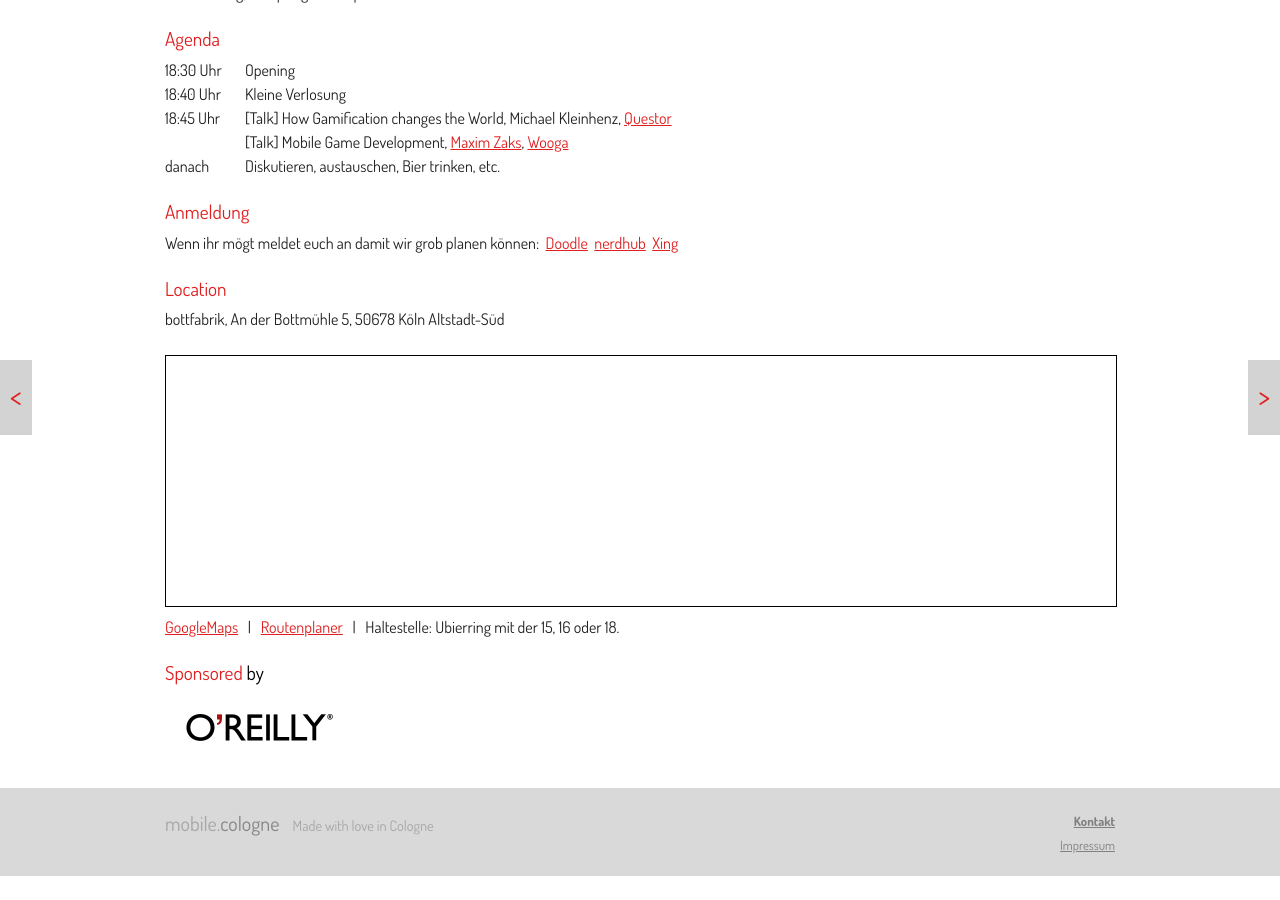
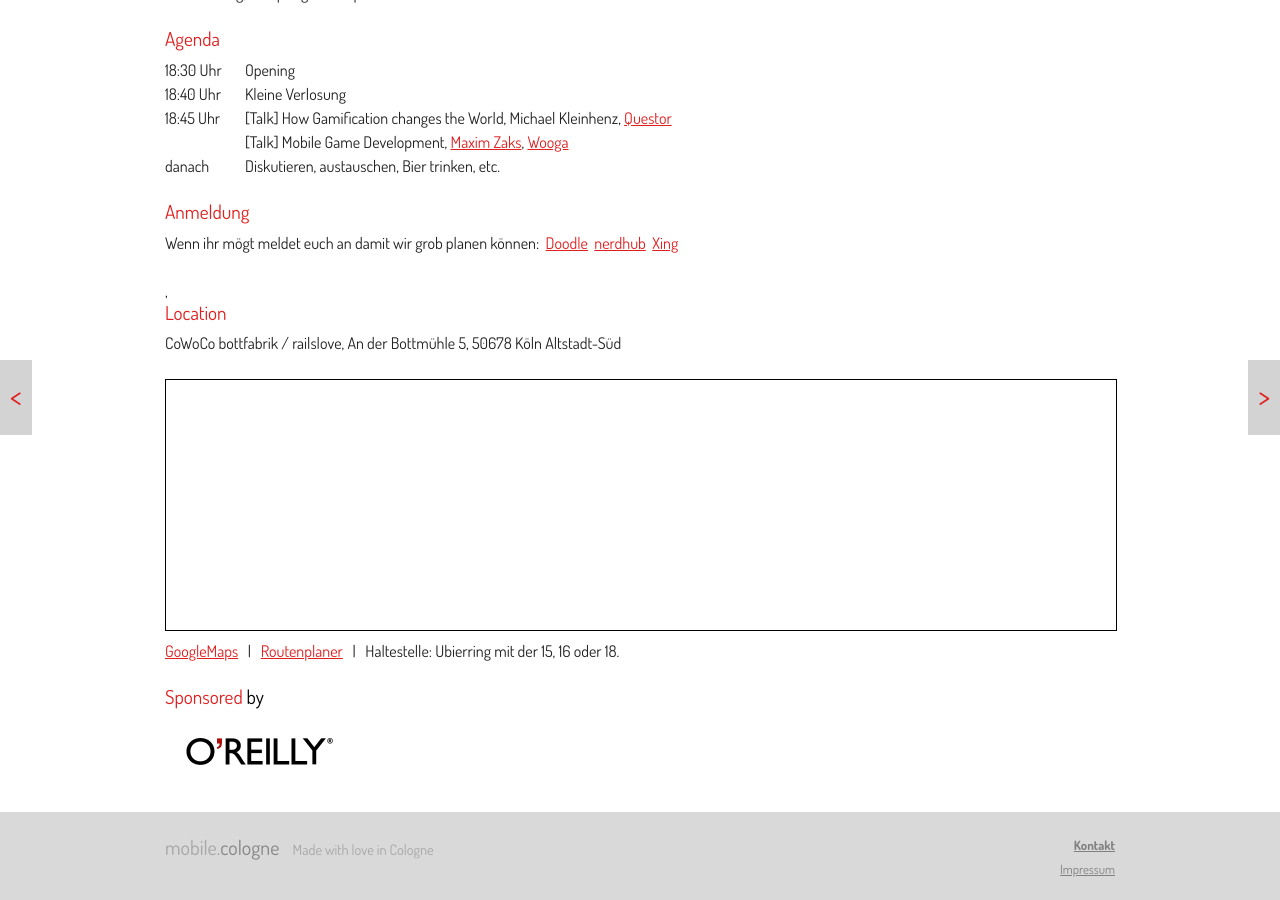
Before and after one commit to mobilecgn/mobilecgn.github.com, a Jekyll site: the page built from _posts/2013/2013-04-11-vortragsabend.html, in a window 1280 px wide and 900 px high, scrolled down 841 px. Built offline with Jekyll 4.4.1, drawn with Linux system fonts in a browser that asks for light colours; before the commit the page ends 1717 px from its top, so only the background shows below that.

Commit message:
Fix bottfabrik locations and show full location name.

```diff
--- a/_includes/_location_bottfabrik.html
+++ b/_includes/_location_bottfabrik.html
@@ -1,10 +1,10 @@
-{% assign latitude = 50.922596 %}
-{% assign longitude = 6.963723 %}
+{% assign latitude = 50.921514 %},
+{% assign longitude = 6.965439 %}
 {% assign location = 'An der Bottmühle 5, 50678 Köln' %}
 
 <h3>Location</h3>
 <p>
-	bottfabrik, An der Bottmühle 5, 50678 Köln Altstadt-Süd
+	CoWoCo bottfabrik / railslove, An der Bottmühle 5, 50678 Köln Altstadt-Süd
 </p>
 <p>
 {% include _location.html %}
```
